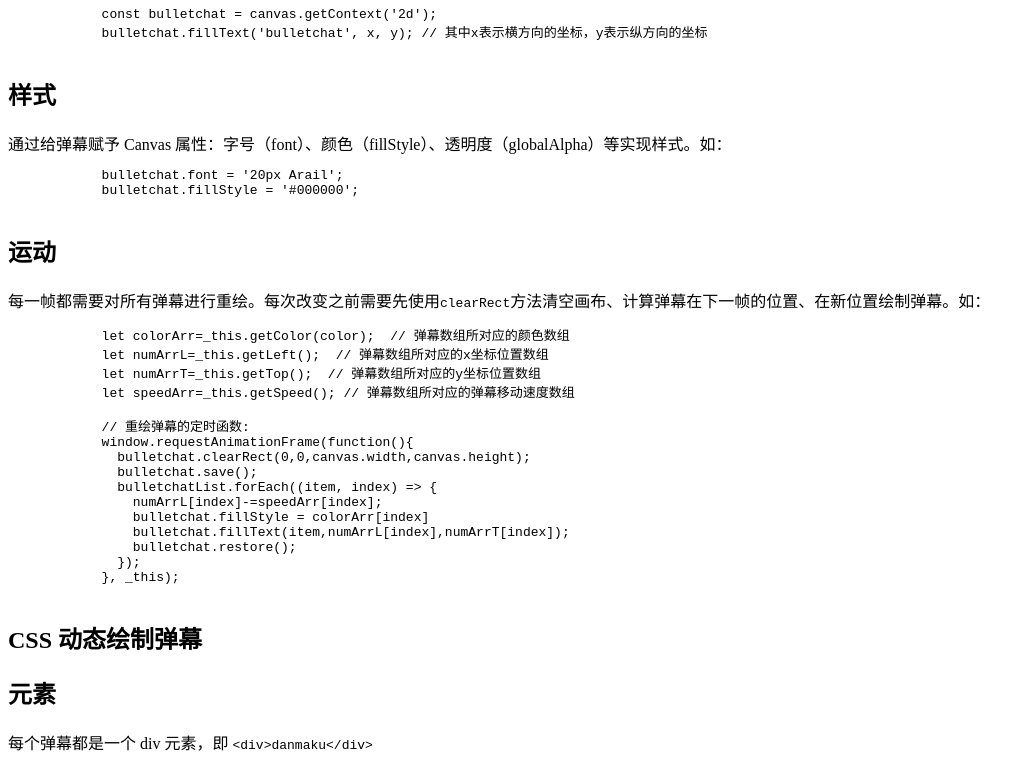
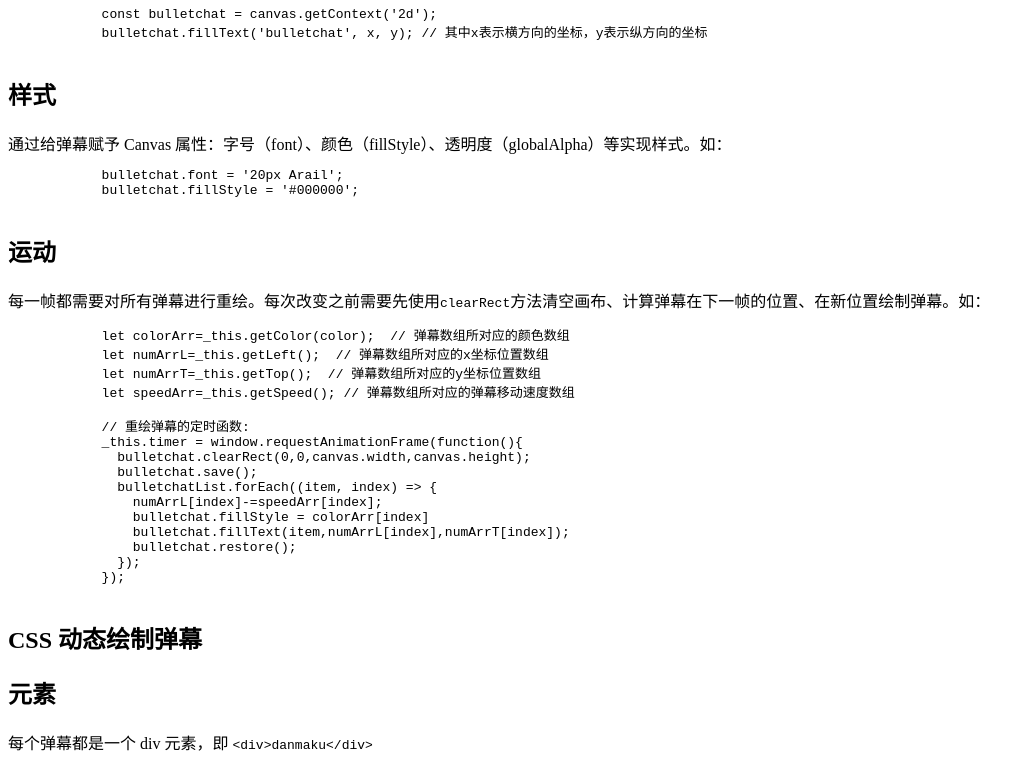
Before and after one commit to w3c/danmaku, a plain HTML site: page api.zh.html in a window 1280 px wide. Shown: the part 565-1336 px from the top of the page, without its empty margins (0-1035 px from the left). Drawn offline with Linux system fonts and the light colour scheme.

Commit message:
modify Canvas

```diff
--- a/api.zh.html
+++ b/api.zh.html
@@ -117,7 +117,7 @@
             let speedArr=_this.getSpeed(); // 弹幕数组所对应的弹幕移动速度数组
 
             // 重绘弹幕的定时函数:
-            window.requestAnimationFrame(function(){
+            _this.timer = window.requestAnimationFrame(function(){
               bulletchat.clearRect(0,0,canvas.width,canvas.height);
               bulletchat.save();
               bulletchatList.forEach((item, index) => {
@@ -126,7 +126,7 @@
                 bulletchat.fillText(item,numArrL[index],numArrT[index]);
                 bulletchat.restore();
               });
-            }, _this);
+            });
           </pre>
         </aside>
       </section>
```
